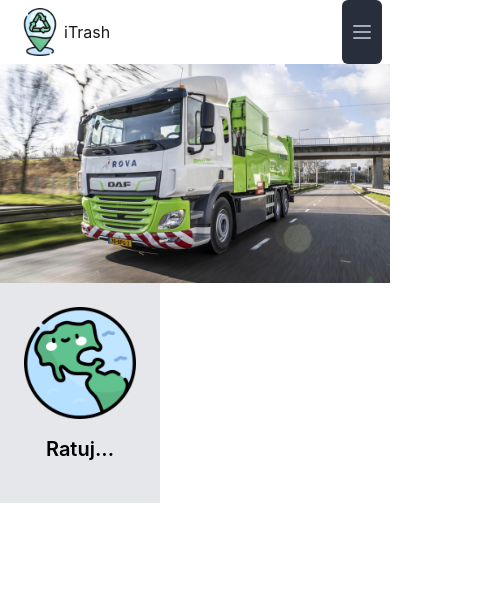
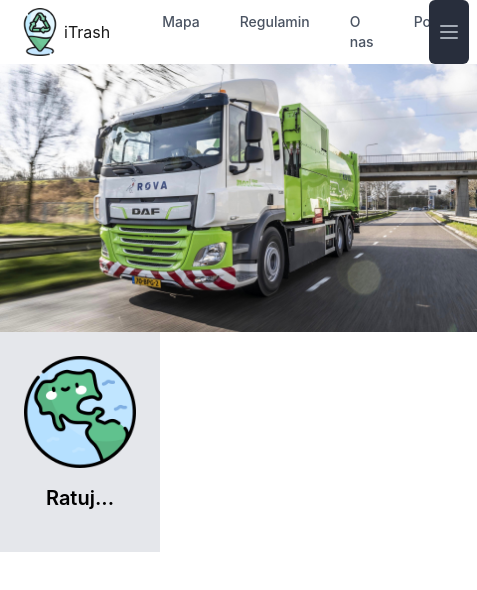
Before and after one commit to dewolaj881/iTrashWebsite, a Next.js app: page / in a window 390 px wide. Shown: the top 590 px of the page, 477 px wide, since content can reach past the window. Built offline with nearby package versions, Linux system fonts and the light colour scheme.

Commit message:
fix: disappearing nav

```diff
--- a/components/Nav.js
+++ b/components/Nav.js
@@ -18,7 +18,7 @@ function Nav() {
                   />
                   <a href="/index">iTrash</a>
                 </div>
-                <div className="hidden md:flex">
+                <div className="md:flex">
                   <div className="ml-10 flex items-baseline justify-end space-x-4">
                     <a
                       href="/map"
```
